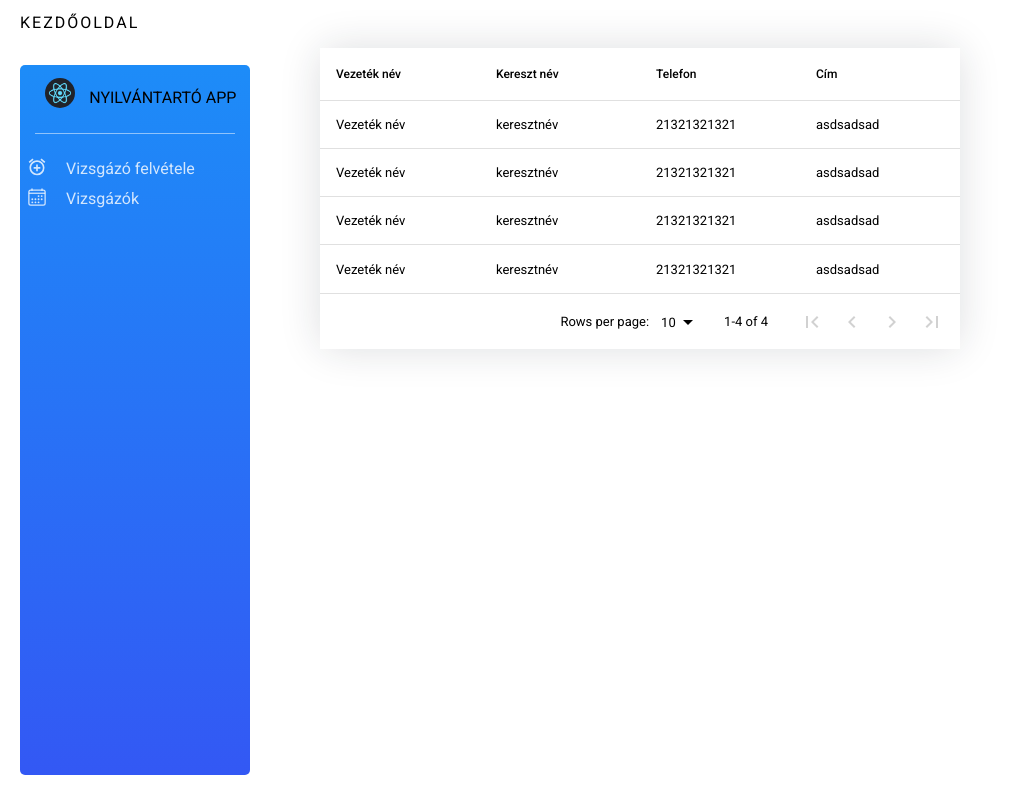
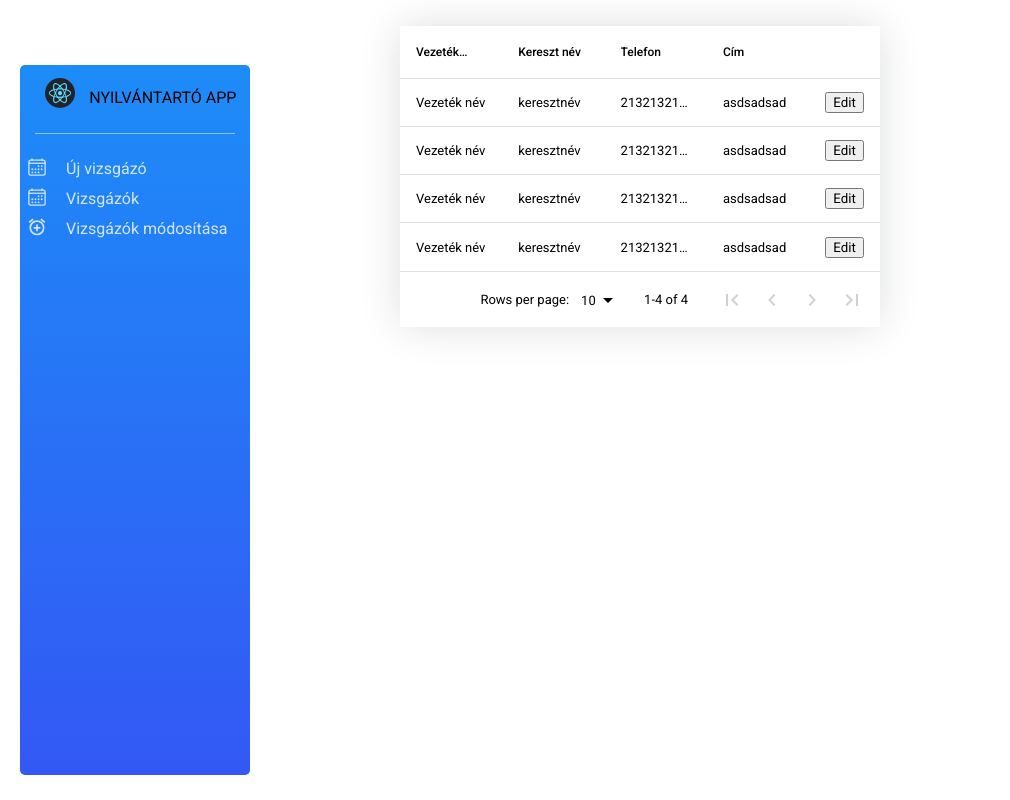
Before and after one commit to TreszkaiT/Single_WebApp, a React (Create React App) app in the folder src/main/ui/: page /modify-user in a window 1280 px wide. Shown: the whole page, without its empty margins (0-1010 px from the left). Built offline with nearby package versions, Linux system fonts and the light colour scheme.

Commit message:
addedNewUserUserModifyPage

```diff
--- a/src/main/ui/package.json
+++ b/src/main/ui/package.json
@@ -11,6 +11,7 @@
     "lodash": "^4.17.21",
     "node-sass": "^7.0.1",
     "react": "^18.0.0",
+    "react-bootstrap": "^2.4.0",
     "react-data-table-component": "^7.5.2",
     "react-dom": "^18.0.0",
     "react-icons": "^4.3.1",
--- a/src/main/ui/src/App.js
+++ b/src/main/ui/src/App.js
@@ -6,26 +6,33 @@ import Sidebar from './components/sidebar';
 import MainPanel from './components/mainPanel';
 import Header from './components/partials/header';
 
-import { Route, Switch, BrowserRouter, Redirect } from 'react-router-dom';
-import Users from './pages/users'
+import { Route, Switch, BrowserRouter } from 'react-router-dom';
+import Users from './pages/users';
+import NewUsers from './pages/newUser'
+import ModifyUsers from './pages/modifyUser'
 function App() {
   return (
 
     <BrowserRouter>
-      <Switch>
-        <Route path="/">
       <div className='wrapper'>
         <HambContextProvider>
           <Sidebar />
           <MainPanel>
             <Header />
+            <Switch>
+              <Route exact path="/">
                 <Users />
+              </Route>
+              <Route path="/new-user">
+                <NewUsers />
+              </Route>
+              <Route path="/modify-user">
+                <ModifyUsers />
+              </Route>
+            </Switch>
           </MainPanel>
         </HambContextProvider>
       </div>
-        </Route>
-
-      </Switch>
     </BrowserRouter>
   );
 }
--- /dev/null
+++ b/src/main/ui/src/components/entity/columnsTimeTableToModify.js
@@ -0,0 +1,35 @@
+export function timeTableColumnsGenerator(handleDelete,handleEdit) {
+    const columns = [
+      {
+        name: 'Vezeték név',
+        selector: row => row.firstName,
+        sortable: true
+      },
+      {
+        name: 'Kereszt név',
+        selector: row => row.secondName,
+      },
+      {
+        name: 'Telefon',
+        selector: row => row.telNumber,
+      },
+      {
+        name: 'Cím',
+        selector: row => row.address,
+      },
+      {
+        name: ' ',
+        ignoreRowClick: true,
+        cell: row => <button className="edit-button" onClick={e => handleEdit(row, e)}>Edit</button>
+      },
+      {
+        name: ' ',
+        ignoreRowClick: true,
+        cell: row => <button className="delete-button" onClick={e => handleDelete(row, e)}>X</button>
+      },
+
+
+    ];
+
+    return columns;
+  };
--- a/src/main/ui/src/components/partials/header.js
+++ b/src/main/ui/src/components/partials/header.js
@@ -1,8 +1,7 @@
 
-import { useState,useEffect } from 'react';
+import { useState} from 'react';
 import { IsHamburgerContext } from "../context/hamburgerContext"
 import { useContext } from 'react'
-import { HashLink as Link } from 'react-router-hash-link';
 export default () => {
 
   const { isHamburgerIcon } = useContext(IsHamburgerContext)
@@ -36,24 +35,7 @@ const [classCss,setClass] = useState('');
             <span className="navbar-toggler-bar bar3"></span>
           </button>
         </div>
-          <Link to="/" className="navbar-brand">Kezdőoldal</Link>
       </div>
-      {/* <div className="d-flex justify-content-end">
-        <ul className="nav d-flex align-items-center">
-        {darkTheme !== undefined && (
-              <form action="#">
-                <label className="switch">
-                  <input
-                    type="checkbox"
-                    checked={darkTheme}
-                    onChange={handleToggle}
-                  />
-                  <span className="slider"></span>
-                </label>
-              </form>
-            )}
-        </ul>
-      </div> */}
     </nav>
   );
 };
--- a/src/main/ui/src/components/sidebar.js
+++ b/src/main/ui/src/components/sidebar.js
@@ -13,8 +13,9 @@ export default ({ currentUser }) => {
 
     const links = [
 
-        {label: 'Vizsgázó felvétele', href: '/users',icon:<MdAlarmAdd  />},
-        { label: 'Vizsgázók', href: '/user',icon:<IoCalendarOutline  /> },
+        { label: 'Új vizsgázó', href: '/new-user',icon:<IoCalendarOutline  /> },
+        { label: 'Vizsgázók', href: '/',icon:<IoCalendarOutline  /> },
+        {label: 'Vizsgázók módosítása', href: '/modify-user',icon:<MdAlarmAdd  />},
     ]
         .filter(linkConfig => linkConfig)
         .map(({ label, href, icon}) => {
--- /dev/null
+++ b/src/main/ui/src/pages/modifyUser.js
@@ -0,0 +1,129 @@
+import { useState, useEffect } from "react";
+import Table from '../components/table/index';
+// import CustomSelect from "../../components/customSelect";
+// import { getQueryDate, activitySelector } from "../../helpers/functions";
+// import { AiFillDelete } from "react-icons/ai";
+import useRequest from "../hooks/use-request";
+import { timeTableColumnsGenerator } from "../components/entity/columnsTimeTableToModify";
+// import { FetchData } from '../../helpers/fetcData';
+
+// import { dataWrapper } from '../../helpers/dataMapper';
+// import TabComponent from '../../components/tab/tab'
+// import CustomClipLoader from "../../components/loader";
+// import Button from '../../components/button';
+// import ErrorMessage from '../../components/error/template';
+// import ClipLoader from "react-spinners/ClipLoader";
+import { css } from "@emotion/react";
+import useFetch from "../hooks/use-fetch";
+// import NoData from "../../components/svg/no-data"
+import _ from 'lodash';
+
+
+
+const override = css`
+  display: block;
+  margin: 0 auto;
+  border-color: red;
+`;
+
+export default () => {
+
+    const [list, setList] = useState(null)
+    const [table, setTable] = useState(null)
+
+    const [rowId, setRowId] = useState("")
+    const [isLoading, setLoading] = useState(false)
+
+    const [data, setData] = useState(null)
+    const [errorMessageTemplate, setErrorMessageTemplate] = useState(null)
+    // const [users, setUsers] = useState(useFetch("http://localhost:8080/users"))
+
+
+    const [users, setUsers] = useState([]);
+    //  const users2 = useFetch("http://localhost:8080/users");
+    //   console.log("users2: ",users2)
+    // const [users] = useFetch("/users");
+
+    const { doRequest, errors } = useRequest({
+        url: '/api/time/delete',
+        method: 'post',
+        body: {
+            user_id: rowId
+        },
+        // onSuccess: () => Router.push('/')
+    });
+
+    const handChangeRowID = (row, e) => {
+        e.preventDefault();
+        setRowId(row.timeId)
+    }
+
+    const handleEditRowID = (row, e) => {
+        e.preventDefault();
+        setRowId(row.timeId)
+    }
+
+    const handleDelete = () => {
+        try {
+            doRequest()
+        } catch (error) {
+            console.log(error)
+        }
+    }
+
+    useEffect(() => {
+        const users = [
+            {
+                firstName: 'Vezeték név',
+                secondName: "keresztnév",
+                telNumber: "21321321321",
+                address: "asdsadsad"
+            },
+            {
+                firstName: 'Vezeték név',
+                secondName: "keresztnév",
+                telNumber: "21321321321",
+                address: "asdsadsad"
+            },
+            {
+                firstName: 'Vezeték név',
+                secondName: "keresztnév",
+                telNumber: "21321321321",
+                address: "asdsadsad"
+            },
+            {
+                firstName: 'Vezeték név',
+                secondName: "keresztnév",
+                telNumber: "21321321321",
+                address: "asdsadsad"
+            },
+
+        ]
+
+        console.log("users: ", users)
+        if (!_.isNull(users)) {
+            setTable(<Table data={users} columns={timeTableColumnsGenerator(handChangeRowID,handleEditRowID)} />)
+        }
+        else {
+            setTable(null)
+        }
+    }, [])
+
+
+    useEffect(() => {
+        if (rowId !== "") {
+            handleDelete()
+        }
+    }, [rowId])
+
+    return (
+        <div className="page">
+            <>
+                <div className='authWrapper modify'>
+                    <div className='timeTable-wrapper'>
+                        {table}
+                    </div>
+                </div>
+            </>
+        </div>)
+}
--- /dev/null
+++ b/src/main/ui/src/pages/newUser.js
@@ -0,0 +1,64 @@
+import { useState} from 'react';
+import useRequest from '../hooks/use-request';
+import InputField from '../components/inputField';
+import Button from '../components/button';
+
+export default () => {
+  const [firstName, seFirsttName] = useState('');
+  const [lastName, setLastName] = useState('');
+  const [phone, setPhone] = useState('');
+  const [address, setAddress] = useState('');
+
+
+  const { doRequest, errors } = useRequest({
+    url: 'http://localhost:8080/users',
+    method: 'post',
+    body: {
+      firstName,
+      lastName,
+      phone,
+      address,
+    },
+    // onSuccess: () => Router.push('/')
+  });
+
+  const onSubmit = async event => {
+    event.preventDefault();
+
+    await doRequest();
+  };
+
+  return (
+<div className='container'>
+<div className='row'>
+  <div className='col-wrapper col'>
+    <div className='authWrapper'>
+      <form onSubmit={onSubmit}>
+        <h3 className='form-title'>Új vizsgázó</h3>
+        <div className="form-group">
+          <InputField label="Vezeték név: " value={lastName} onChange={e => setLastName(e.target.value)} classes="form-control" />
+        </div>
+        <div className="form-group">
+          <InputField label="Kereszt név: " value={firstName} onChange={e => seFirsttName(e.target.value)} classes="form-control" />
+        </div>
+        <div className="form-group">
+          <InputField label="Cím" value={address} onChange={e => setAddress(e.target.value)} classes="form-control" />
+        </div>
+        <div className="form-group">
+          <InputField label="Telefon" value={phone} onChange={e => setPhone(e.target.value)} classes="form-control teszt" />
+        </div>
+        {errors}
+        <div className='button-wrapper'>
+        <Button classes="noselect" text={"ELKÜLD"}></Button>
+        </div>
+
+      </form>
+
+
+
+    </div>
+  </div>
+</div>
+</div>
+  );
+};
```
Also changed, not shown: 1 other file (tests, documents, lock files or other folders). Lines whose indentation alone changed are shown as unchanged.
